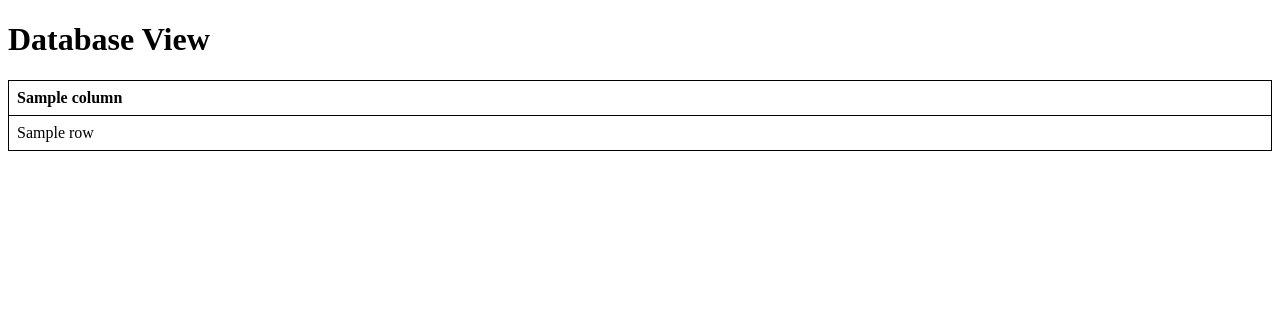
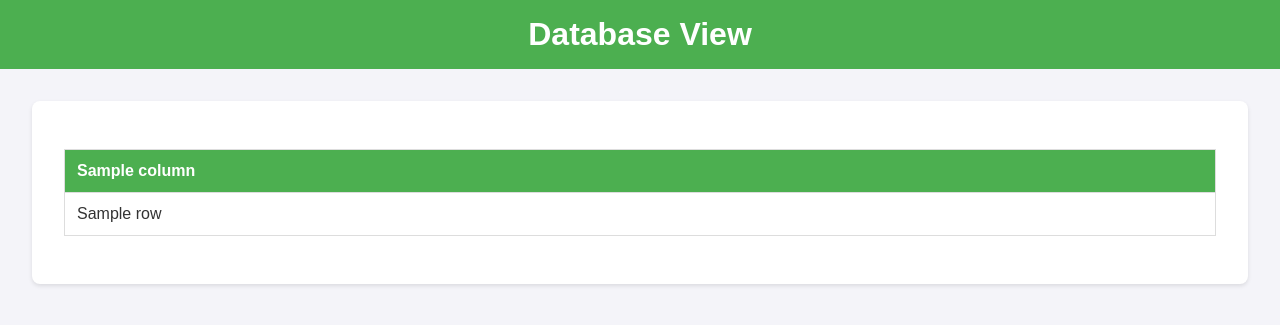
Before and after one commit to Wijnandvdm/nom-stats, a Flask app: template front_end/templates/index.html in a window 1280 px wide. Shown: the top 325 px of the page. Run offline with Flask 3, Linux system fonts and the light colour scheme; the template is opened without the code that fills it: most values are stand-ins (such as "Sample title", 1, 10 or a date in 2020).

Commit message:
prettied up the html a bit and corrected copy paste mistake

```diff
--- a/front_end/app.py
+++ b/front_end/app.py
@@ -28,7 +28,7 @@ def index():
 def per_meal_prep():
     conn = get_db_connection()
     cursor = conn.cursor(dictionary=True)
-    cursor.execute("SELECT * FROM raw.v_per_ingredient")
+    cursor.execute("SELECT * FROM raw.v_per_meal_prep")
     results = cursor.fetchall()
     column_names = cursor.column_names
     cursor.close()
--- a/front_end/templates/index.html
+++ b/front_end/templates/index.html
@@ -5,27 +5,77 @@
     <meta name="viewport" content="width=device-width, initial-scale=1.0">
     <title>Database View</title>
     <style>
+        body {
+            font-family: 'Arial', sans-serif;
+            margin: 0;
+            padding: 0;
+            background-color: #f4f4f9;
+            color: #333;
+        }
+        header {
+            background-color: #4CAF50;
+            color: white;
+            text-align: center;
+            padding: 1rem;
+        }
+        h1 {
+            margin: 0;
+        }
+        .container {
+            width: 90%;
+            max-width: 1200px;
+            margin: 2rem auto;
+            padding: 2rem;
+            background: white;
+            box-shadow: 0 2px 4px rgba(0, 0, 0, 0.1);
+            border-radius: 8px;
+        }
         table {
             width: 100%;
             border-collapse: collapse;
+            margin: 1rem 0;
         }
         table, th, td {
-            border: 1px solid black;
+            border: 1px solid #ddd;
+        }
+        th, td {
+            padding: 12px;
+            text-align: left;
+        }
+        th {
+            background-color: #4CAF50;
+            color: white;
+        }
+        tr:nth-child(even) {
+            background-color: #f2f2f2;
+        }
+        tr:hover {
+            background-color: #ddd;
+        }
+        @media (max-width: 768px) {
+            .container {
+                padding: 1rem;
             }
             th, td {
                 padding: 8px;
-            text-align: left;
+            }
         }
     </style>
 </head>
 <body>
+    <header>
         <h1>Database View</h1>
+    </header>
+    <div class="container">
         <table>
+            <thead>
                 <tr>
                     {% for column in columns %}
                         <th>{{ column }}</th>
                     {% endfor %}
                 </tr>
+            </thead>
+            <tbody>
                 {% for row in data %}
                 <tr>
                     {% for column in columns %}
@@ -33,6 +83,8 @@
                     {% endfor %}
                 </tr>
                 {% endfor %}
+            </tbody>
         </table>
+    </div>
 </body>
 </html>
```
Lines whose indentation alone changed are shown as unchanged.
